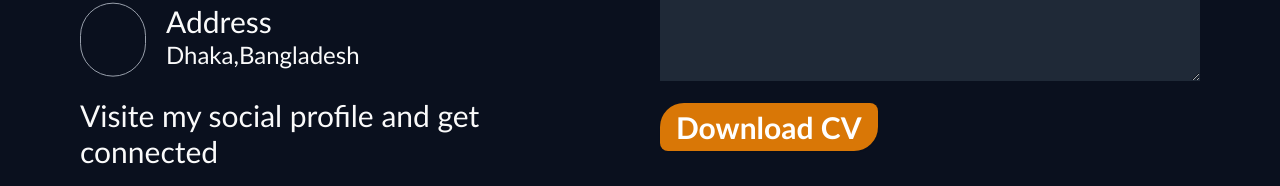
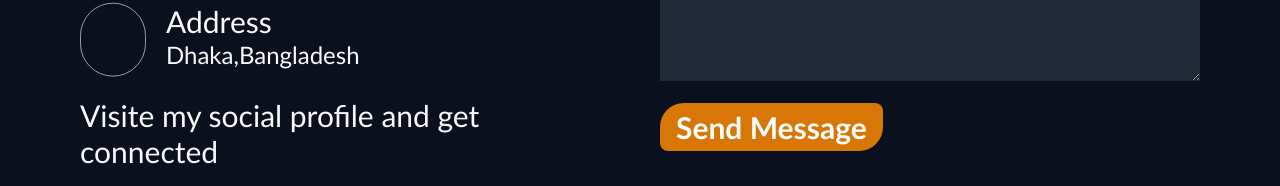
Before and after one commit to Billalparvez/my-portfolio, a React (Vite) app: page / in a window 1280 px wide. Shown: the part 4265-4451 px from the top of the page. Built offline with nearby package versions, Linux system fonts and the light colour scheme; some icons are missing.

Commit message:
button name change

```diff
--- a/src/Pages/Home/ContactMe/ContactMe.jsx
+++ b/src/Pages/Home/ContactMe/ContactMe.jsx
@@ -76,7 +76,7 @@ const ContactMe = () => {
                             <input className=" w-full p-4 text-3xl outline-amber-500 bg-gray-800" placeholder="Your Subject" {...register("subject", { required: true })} />
                             <textarea className="w-full px-4 text-3xl outline-black bg-gray-800" name="message" placeholder="Message" id="" cols="" rows="4"{...register("message", { required: true })}></textarea> <br />
 
-                        <button className="btn bg-amber-600 text-white font-bold text-3xl rounded-tl-3xl rounded-br-3xl hover:bg-orange-600 border-none">Download CV</button>
+                        <button className="btn bg-amber-600 text-white font-bold text-3xl rounded-tl-3xl rounded-br-3xl hover:bg-orange-600 border-none">Send Message</button>
                     </form>
                 </div>
         </div>
```
